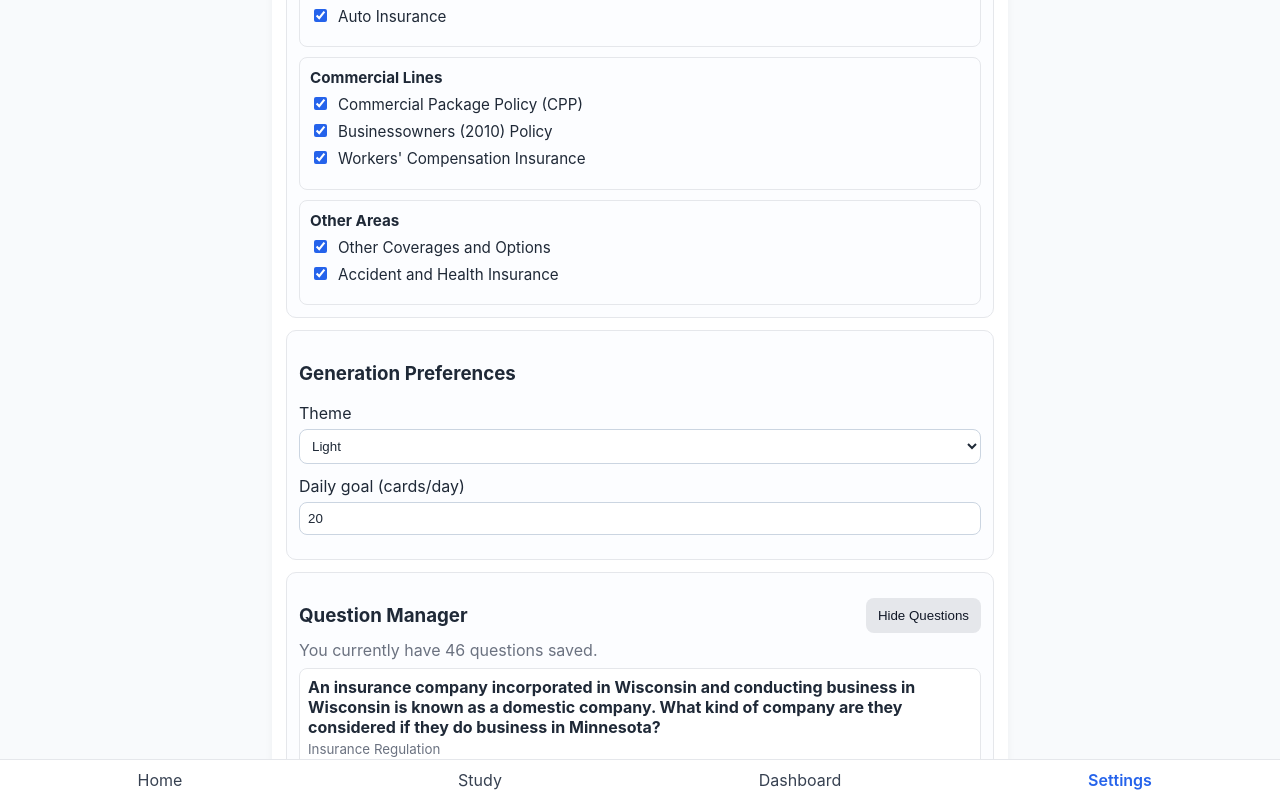
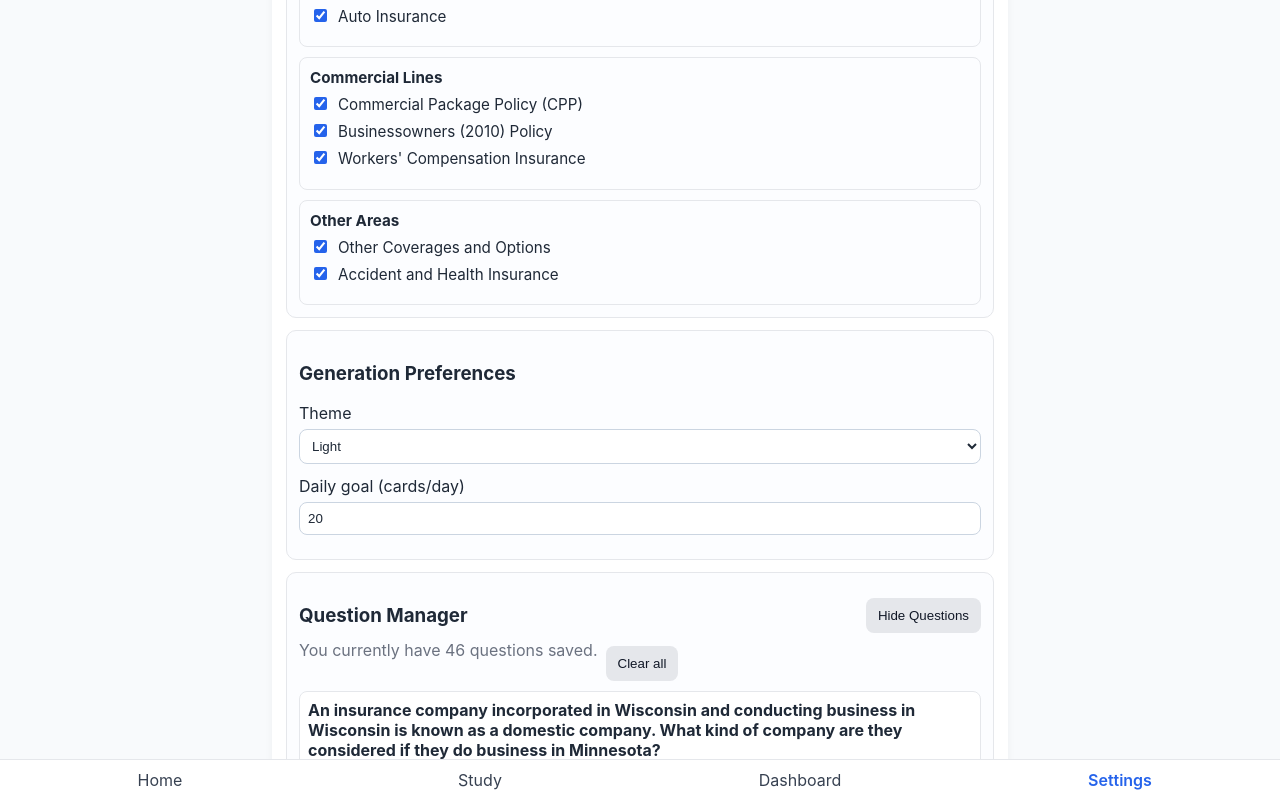
Before and after one commit to Behruzbek-star/Behruzbek-Saidkulov, a React (Vite) app: page /settings in a window 1280 px wide. Both pictures are taken after a click on the button "Manage Questions". Shown: the part 643-1443 px from the top of the page. Built offline with nearby package versions, Linux system fonts and the light colour scheme.

Commit message:
Add clear-all action for question manager

```diff
--- a/src/lib/state.tsx
+++ b/src/lib/state.tsx
@@ -10,6 +10,7 @@ interface AppCtx {
   resetScores: () => void;
   addQuestion: (question: QuestionBankItem) => void;
   removeQuestion: (questionId: string) => void;
+  clearAllQuestions: () => void;
   recordReview: (cardId: string, selectedIndex: number, rating: Rating, timeSpentMs: number) => void;
   dueCards: Card[];
   topicStats: Record<Topic, { correct: number; total: number }>;
@@ -77,6 +78,7 @@ export const AppProvider = ({ children }: { children: React.ReactNode }) => {
     resetScores: () => update({ ...state, scoreHistory: [] }),
     addQuestion: (question) => update({ ...state, questionBank: [...state.questionBank, question] }),
     removeQuestion: (questionId) => update({ ...state, questionBank: state.questionBank.filter((q) => q.id !== questionId) }),
+    clearAllQuestions: () => update({ ...state, questionBank: [], reviews: {} }),
     recordReview: (cardId, selectedIndex, rating, timeSpentMs) => {
       const question = state.questionBank.find((q) => q.id === cardId);
       if (!question) return;
--- a/src/pages/SettingsPage.tsx
+++ b/src/pages/SettingsPage.tsx
@@ -12,7 +12,7 @@ const themeOptions: { value: ThemeName; label: string }[] = [
 ];
 
 export const SettingsPage = () => {
-  const { state, setSettings, addQuestion, removeQuestion } = useAppState();
+  const { state, setSettings, addQuestion, removeQuestion, clearAllQuestions } = useAppState();
   const [local, setLocal] = useState(state.settings);
   const [showQuestionManager, setShowQuestionManager] = useState(false);
   const [pdfFile, setPdfFile] = useState<File | null>(null);
@@ -176,7 +176,20 @@ export const SettingsPage = () => {
 
         {showQuestionManager && (
           <>
-            <p className="inline-help">You currently have {state.questionBank.length} questions saved.</p>
+            <div className="topic-actions">
+              <p className="inline-help">You currently have {state.questionBank.length} questions saved.</p>
+              <button
+                type="button"
+                className="secondary-btn"
+                onClick={() => {
+                  if (state.questionBank.length === 0) return;
+                  if (!window.confirm('Remove all questions from your question bank?')) return;
+                  clearAllQuestions();
+                }}
+              >
+                Clear all
+              </button>
+            </div>
             <div className="question-list">
               {state.questionBank.map((q) => (
                 <div key={q.id} className="question-item">
```
